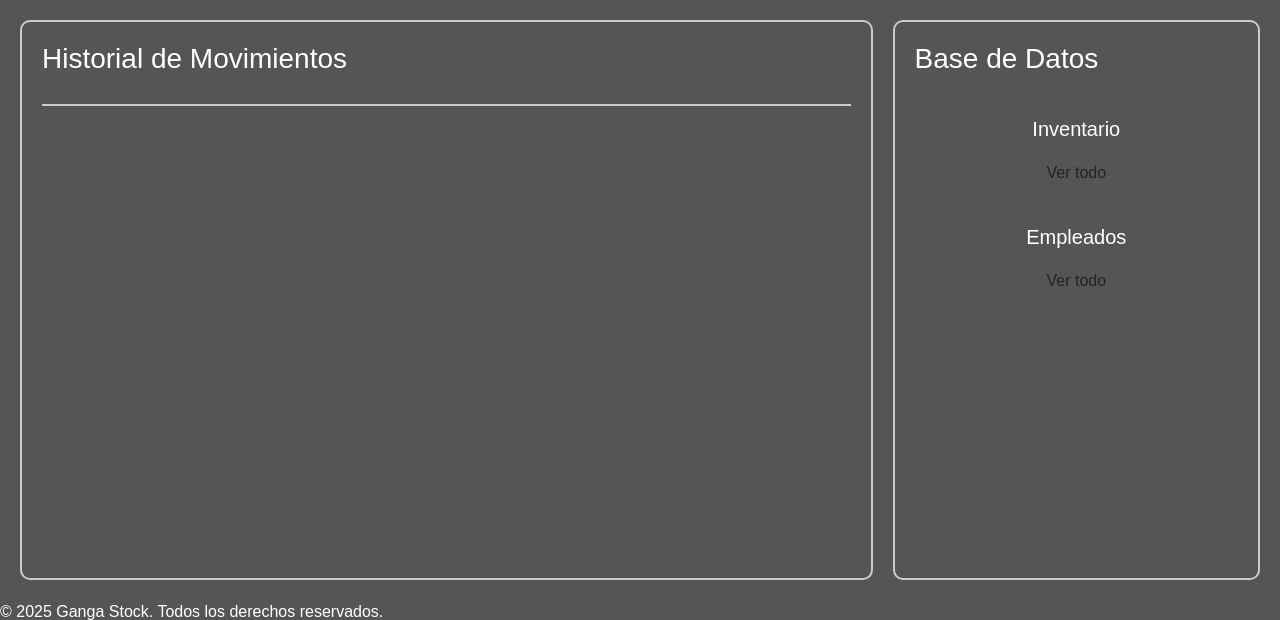
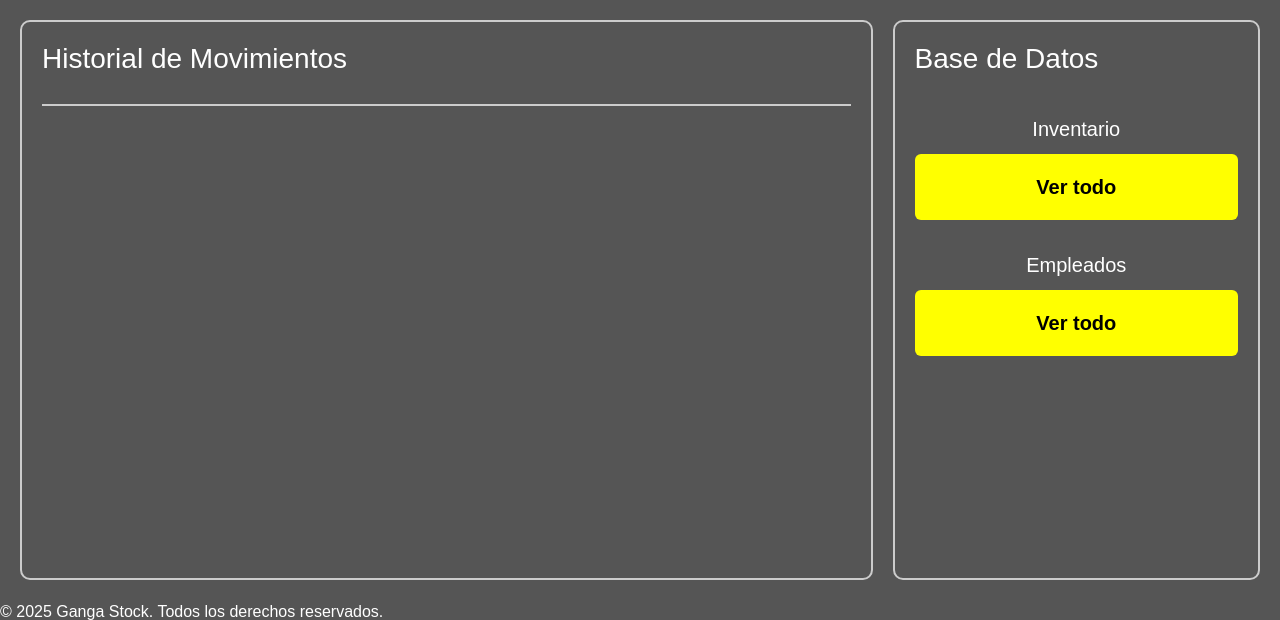
Before and after one commit to gangaxx/Ganga-Stock, a Django app: page /index_admin/ in a window 1280 px wide. Shown: the part 80-700 px from the top of the page. Run offline with Django 5.2, Linux system fonts and the light colour scheme.

Commit message:
solucion botones index_admin

```diff
--- a/aplicacion/templates/index_admin.html
+++ b/aplicacion/templates/index_admin.html
@@ -12,11 +12,11 @@
     <h2>Base de Datos</h2>
     <div class="section">
       <div class="section-title">Inventario</div>
-      <button class="btn">Ver todo</button>
+      <button class="style-button">Ver todo</button>
     </div>
     <div class="section">
       <div class="section-title">Empleados</div>
-      <button class="btn">Ver todo</button>
+      <button class="style-button">Ver todo</button>
     </div>
   </div>
 </div>
```
